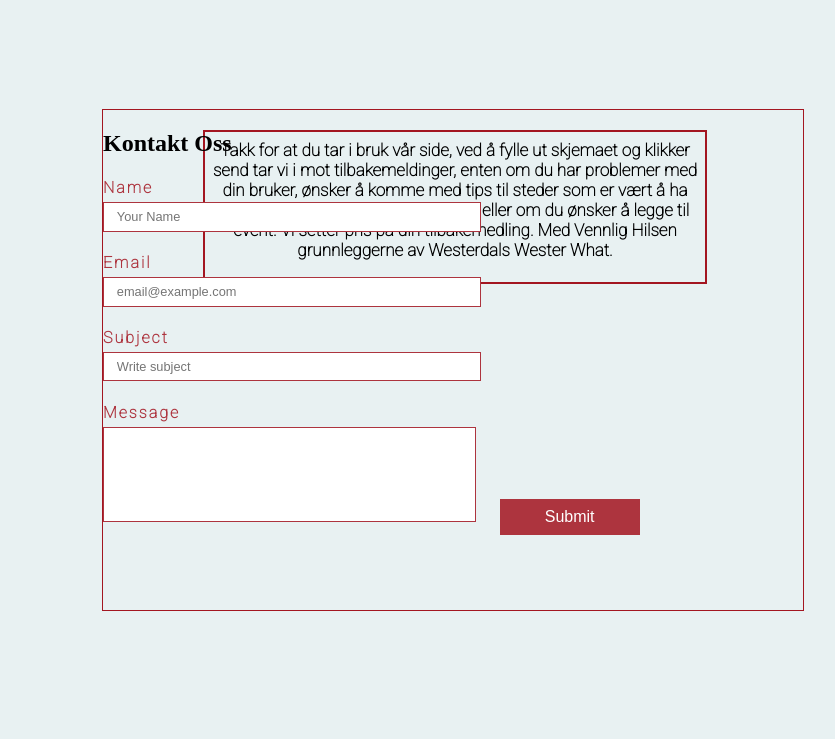
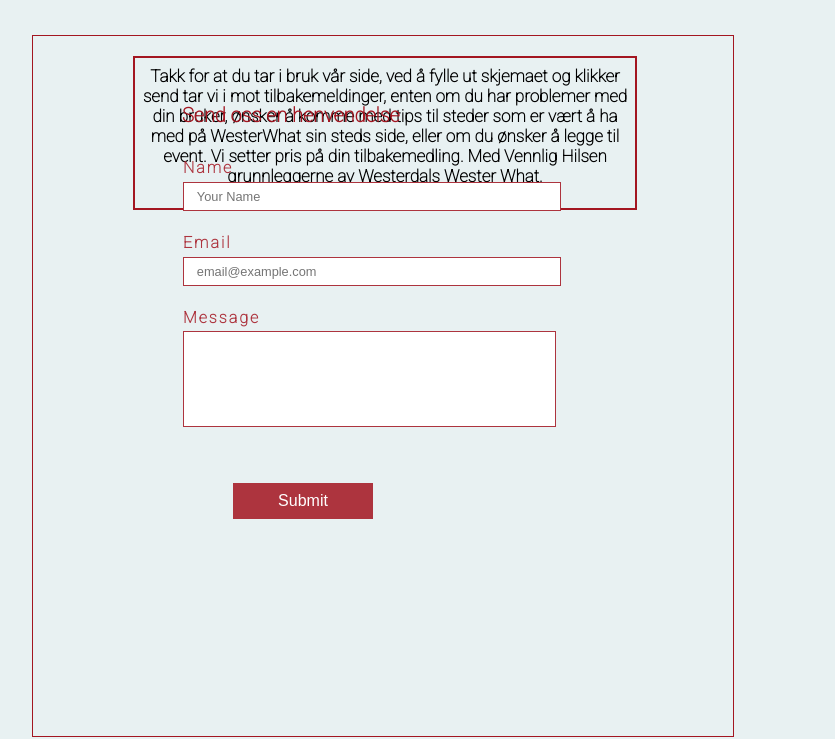
Before and after one commit to Parjoona/WesterdalsWorld, a PHP site: page /underpages/contactoform.php in a window 1280 px wide. Shown: the part 61-800 px from the top of the page, without its empty margins (168-1003 px from the left). Run offline with PHP 8.4, Linux system fonts and the light colour scheme; some libraries are stand-ins or nearby versions.

Commit message:
Fikset på contactsiden

```diff
--- a/config.php
+++ b/config.php
@@ -1,9 +1,9 @@
 <?php
 $host = 'localhost';
 $db_user = 'root';
-$db_pass = '';
+$db_pass = 'root';
 $db_name = 'westerproject';
-$db_port = 3306;
+$db_port = 8889;
 
 $conn = new PDO('mysql:host=localhost;dbname=westerproject',$db_user,$db_pass);
 /*try {
--- a/cssbin/style.css
+++ b/cssbin/style.css
@@ -173,13 +173,12 @@ main {
 
 .contactContent {
     position: relative;
-    top: 170px;
-    left: 270px;
+    left: 200px;
     bottom: 20px;
     border: #a31621 solid 1px;
     background: #E8F1F2;
     width: 700px;
-    height: 500px;
+    height: 700px;
     display: inline-block;
     overflow: inherit;
 }
--- a/underpages/contactoform.php
+++ b/underpages/contactoform.php
@@ -16,6 +16,11 @@
 
 </head>
 <style>
+
+    .contactFrm {
+        height: 40px;
+
+    }
     .contactFrm h4 {
         font-size: 1em;
         color: #ad343e;
@@ -48,9 +53,7 @@
         -webkit-appearance: none;
     }
     .contactFrm input[type="submit"] {
-        position: relative;
         bottom: 0px;
-        left: 20px;
         outline: none;
         color: #FFFFFF;
         padding: 0.5em 0;
@@ -65,6 +68,7 @@
         -moz-transition: 0.5s all;
         width: 20%;
         cursor: pointer;
+
     }
     .contactFrm input[type="submit"]:hover {
         background: none;
@@ -77,8 +81,23 @@
     #posRel * {
         position: relative;
     }
+    #fixForm *{
+        left: 50px;
+        bottom: -20px;
+    }
+    #textI{
+        font-family: 'Roboto', sans-serif;
+        font-size: 20px;
+        color: #a31621;
+        left: 149px;
+        bottom: -50px;
+    }
+
+
+
+
+
 </style>
-
 
 <body>
 <?php require '../header.php'; ?>
@@ -97,7 +116,8 @@
             Westerdals Wester What. </h3>
 
     </div>
-    <h2>Kontakt Oss</h2>
+    <div id="fixForm">
+    <h2 id="textI">Send oss en henvendelse</h2>
     <div class="contactFrm">
         <?php if(!empty($statusMsg)){ ?>
             <p class="statusMsg <?php echo !empty($msgClass)?$msgClass:''; ?>"><?php echo $statusMsg; ?></p>
@@ -107,15 +127,13 @@
             <input type="text" name="name" placeholder="Your Name" required="">
             <h4>Email </h4>
             <input type="email" name="email" placeholder="email@example.com" required="">
-            <h4>Subject</h4>
-            <input type="text" name="subject" placeholder="Write subject" required="">
             <h4>Message</h4>
             <textarea name="message" placeholder="Write your message here" required=""> </textarea>
-            <input type="submit" name="submit" value="Submit">
+            <p> <input type="submit" name="submit" value="Submit"> </p>
             <div class="clear"> </div>
         </form>
     </div>
-
+    </div>
 
 
 
```
